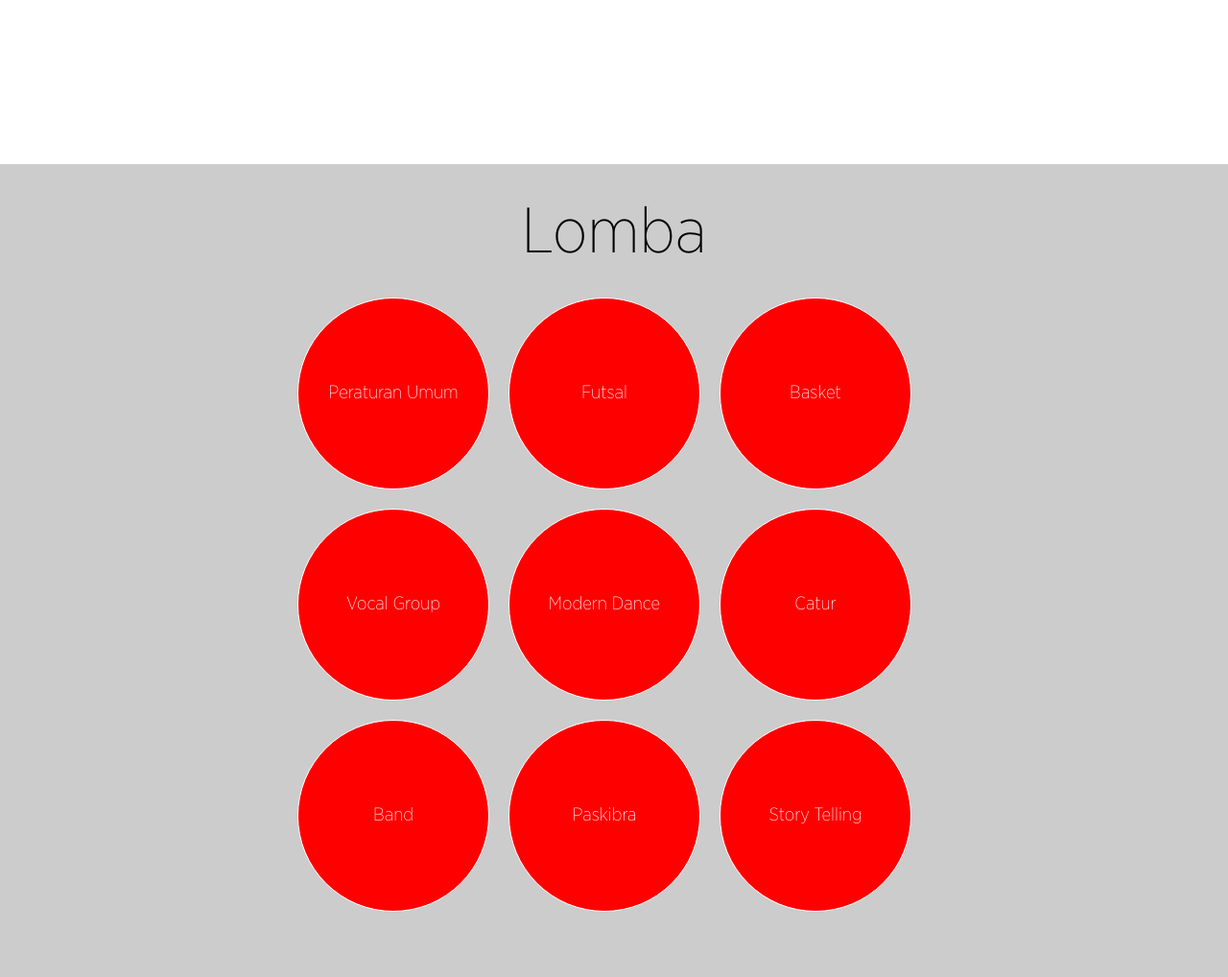
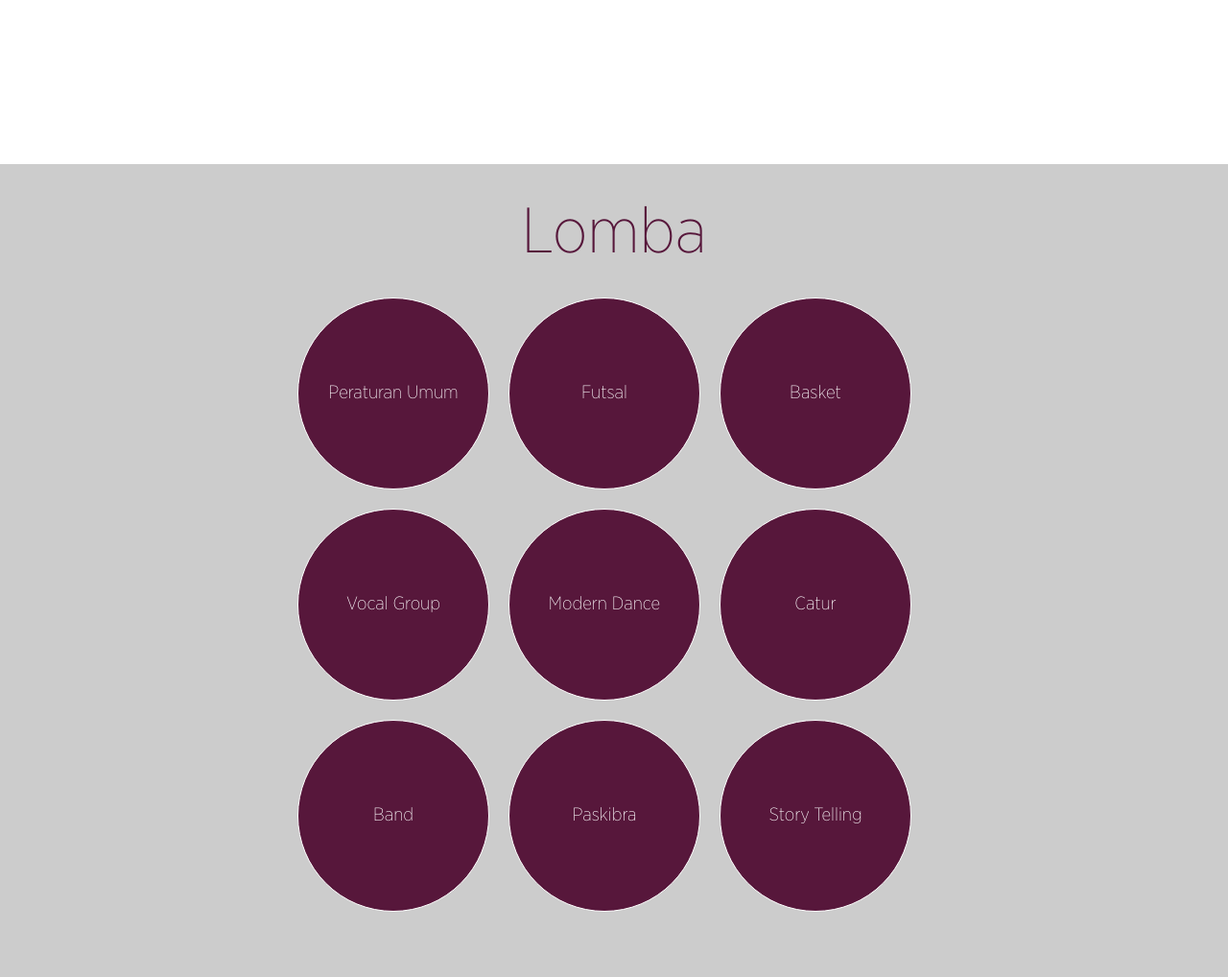
Before and after one commit to DarthJonathan/web_escalades, a PHP site: page / in a window 1280 px wide. Shown: the part 1429-2447 px from the top of the page at 96% size. Run offline with PHP 8.4, Linux system fonts and the light colour scheme; some web fonts are replaced; grey boxes are pictures that could not be loaded.

Commit message:
change page2 color

```diff
--- a/css/style-home.css
+++ b/css/style-home.css
@@ -229,6 +229,10 @@ body
 
 }
 
+#page2_title {
+	color : #57173B;
+}
+
 .circle_button_space {
 	float : left;
 }
@@ -242,14 +246,14 @@ body
 	text-align : center;
 	vertical-align : middle;
 
-	background : #FF0000;
+	background : #57173B;
 	border : 1px solid white;
 }
 
 .circle_button:hover {
 	background : white;
-	border : 1px solid red;
-	color : red;
+	border : 1px solid #57173B;
+	color : #57173B;
 }
 
 #page2_container {
```
